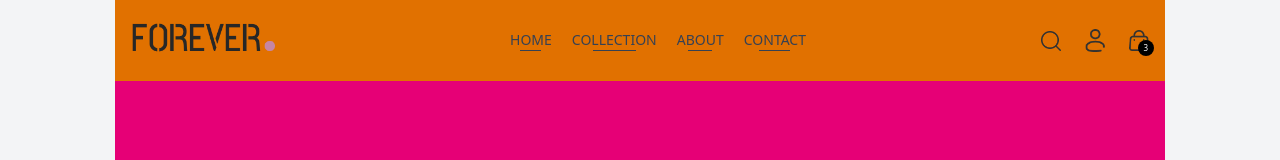
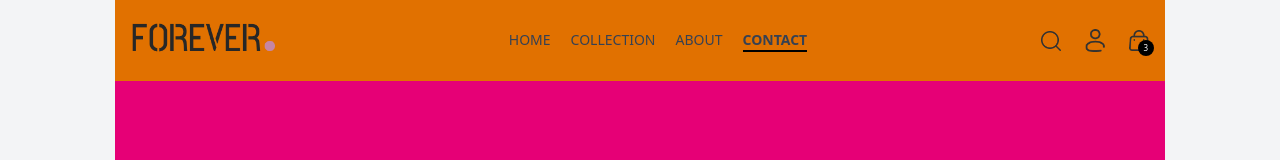
Before and after one commit to AimanWafiq29/Frontend-E-Commerce, a React (Vite) app: page /Contact in a window 1280 px wide. Shown: the top 160 px of the page. Built offline with nearby package versions, Linux system fonts and the light colour scheme.

Commit message:
penambahan is active pada menu nav

```diff
--- a/src/components/atoms/NavItem.jsx
+++ b/src/components/atoms/NavItem.jsx
@@ -3,9 +3,15 @@ import { NavLink } from "react-router-dom";
 
 const NavItem = ({ to, label }) => {
   return (
-    <NavLink to={to} className="flex flex-col items-center text-gray-700 hover:text-black">
+    <NavLink
+      to={to}
+      className={({ isActive }) =>
+        `flex flex-col items-center text-gray-700 hover:text-black ${
+          isActive ? "text-black font-semibold border-b-2 border-black" : ""
+        }`
+      }
+    >
       {label}
-      <hr className="w-2/4 border-none h-[1.5px] bg-gray-700" />
     </NavLink>
   );
 };
```
